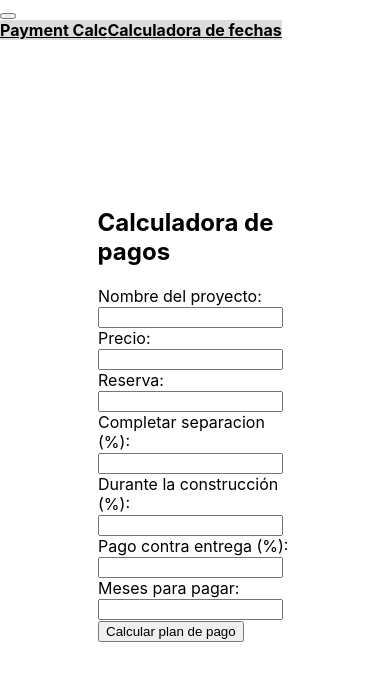
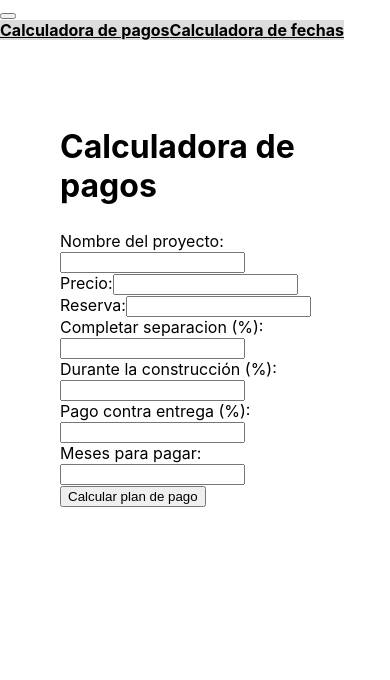
Before and after one commit to alpasa50/ProjectCalculator, a React (Create React App) app: page / in a window 390 px wide. Shown: the top 680 px of the page. Built offline with nearby package versions, Linux system fonts and the light colour scheme; the HTML template or start-up script is replaced by a standard one.

Commit message:
Changing responsive things

```diff
--- a/src/pages/Menu.js
+++ b/src/pages/Menu.js
@@ -9,7 +9,7 @@ function Menu() {
       </Navbar.Toggle>
       <Navbar.Collapse id="basic-navbar-nav">
         <Nav className="flex-column">
-          <Nav.Link as={Link} to="/" style={{color: 'black', fontWeight: 'bold', background: '#dcdcdc'}}>Payment Calc</Nav.Link>
+          <Nav.Link as={Link} to="/" style={{color: 'black', fontWeight: 'bold', background: '#dcdcdc'}}>Calculadora de pagos</Nav.Link>
           <Nav.Link as={Link} to="/DateCalc" style={{color: 'black', fontWeight: 'bold', background: '#dcdcdc'}}>Calculadora de fechas</Nav.Link>
         </Nav>
       </Navbar.Collapse>
--- a/src/pages/PaymentCalc.js
+++ b/src/pages/PaymentCalc.js
@@ -59,14 +59,16 @@ function PaymentCalc() {
   }
 
   return (
-    <div style={{position: 'fixed',
-    top: '50%',
-    left: '50%',
-    transform: 'translate(-50%, -50%)',}}>
-      <h2>Calculadora de pagos</h2>
-      <div style={{maxHeight: '370px', overflowY: 'scroll'}}>
-      <form onSubmit={handleSubmit}>
-        <label htmlFor="total-cost">Nombre del proyecto:</label>
+    <div style={{
+      display: 'flex',
+      flexDirection: 'column',
+      alignItems: 'center',
+      padding: '60px',
+    }}>
+      <h2 style={{fontSize: '2rem'}}>Calculadora de pagos</h2>
+      <div>
+      <form onSubmit={handleSubmit} style={{width: '100%'}}>
+        <label htmlFor="project-name">Nombre del proyecto:</label>
         <input type="text" id="project-name" value={projectName} onChange={handleChangeProjectName} />
         <br />
         <label htmlFor="total-cost">Precio:</label>
```
